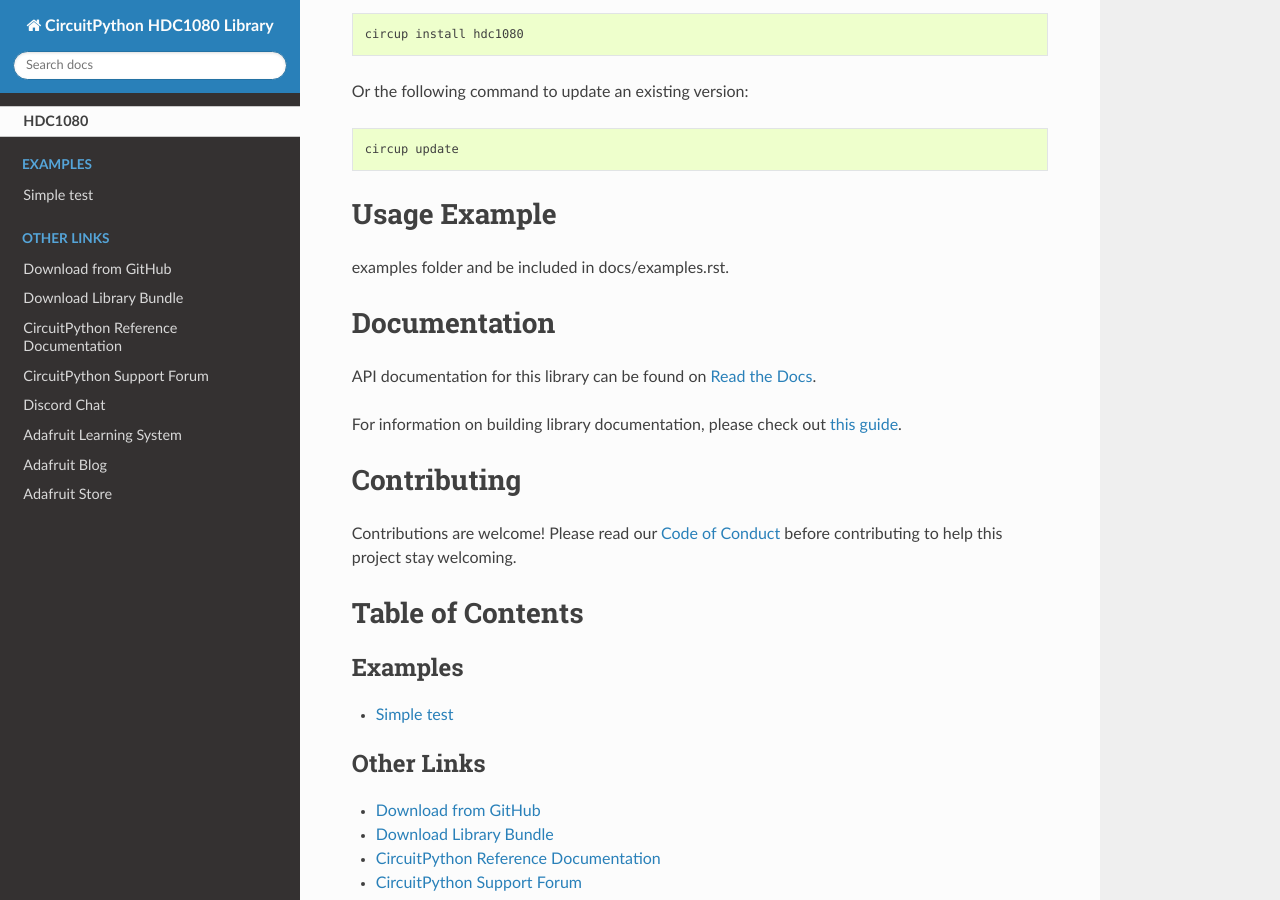
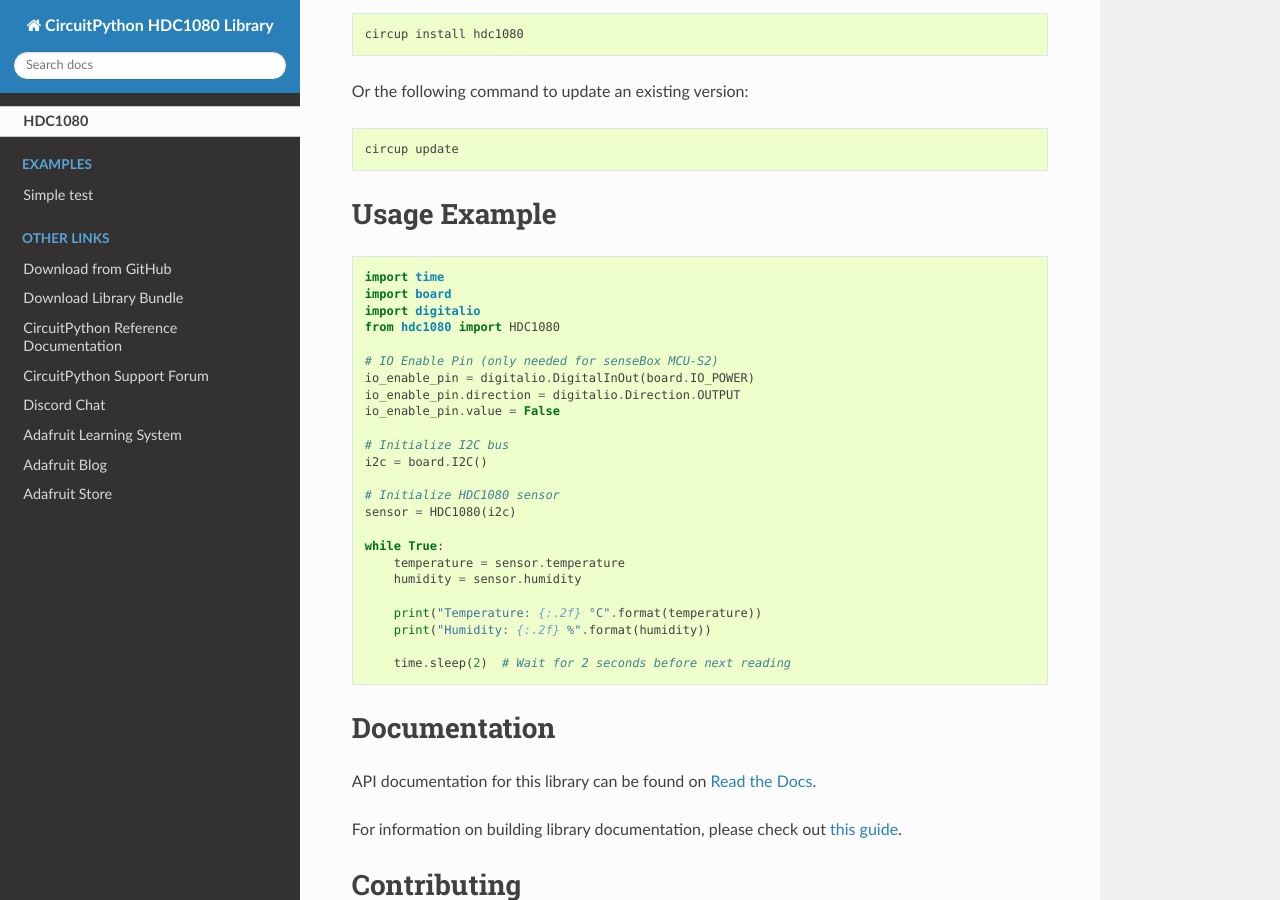
Before and after one commit to sensebox/CircuitPython_HDC1080, a Sphinx documentation site: the page built from docs/index.rst, in a window 1280 px wide and 900 px high, scrolled down 1455 px. Built offline with Sphinx 7.4.7 and the Read the Docs theme 3.1.0, drawn with Linux system fonts in a browser that asks for light colours.

Commit message:
remove todo

```diff
--- a/README.rst
+++ b/README.rst
@@ -41,7 +41,6 @@
 .. note:: This library is not available on PyPI yet. Install documentation is included
    as a standard element. Stay tuned for PyPI availability!
 
-.. todo:: Remove the above note if PyPI version is/will be available at time of release.
 
 On supported GNU/Linux systems like the Raspberry Pi, you can install the driver locally `from
 PyPI <https://pypi.org/project/circuitpython-hdc1080/>`_.
@@ -92,8 +91,33 @@
 Usage Example
 =============
 
-.. todo:: Add a quick, simple example. It and other examples should live in the
-examples folder and be included in docs/examples.rst.
+.. code-block:: python
+
+    import time
+    import board
+    import digitalio
+    from hdc1080 import HDC1080
+
+    # IO Enable Pin (only needed for senseBox MCU-S2)
+    io_enable_pin = digitalio.DigitalInOut(board.IO_POWER)
+    io_enable_pin.direction = digitalio.Direction.OUTPUT
+    io_enable_pin.value = False
+
+    # Initialize I2C bus
+    i2c = board.I2C()
+
+    # Initialize HDC1080 sensor
+    sensor = HDC1080(i2c)
+
+    while True:
+        temperature = sensor.temperature
+        humidity = sensor.humidity
+
+        print("Temperature: {:.2f} °C".format(temperature))
+        print("Humidity: {:.2f} %".format(humidity))
+
+        time.sleep(2)  # Wait for 2 seconds before next reading
+
 
 Documentation
 =============
--- a/docs/index.rst
+++ b/docs/index.rst
@@ -24,14 +24,10 @@
 .. toctree::
     :caption: Tutorials
 
-.. todo:: Add any Learn guide links here. If there are none, then simply delete this todo and leave
-    the toctree above for use later.
 
 .. toctree::
     :caption: Related Products
 
-.. todo:: Add any product links here. If there are none, then simply delete this todo and leave
-    the toctree above for use later.
 
 .. toctree::
     :caption: Other Links
```
Also changed, not shown: hdc1080.py (+1 -9 lines).
